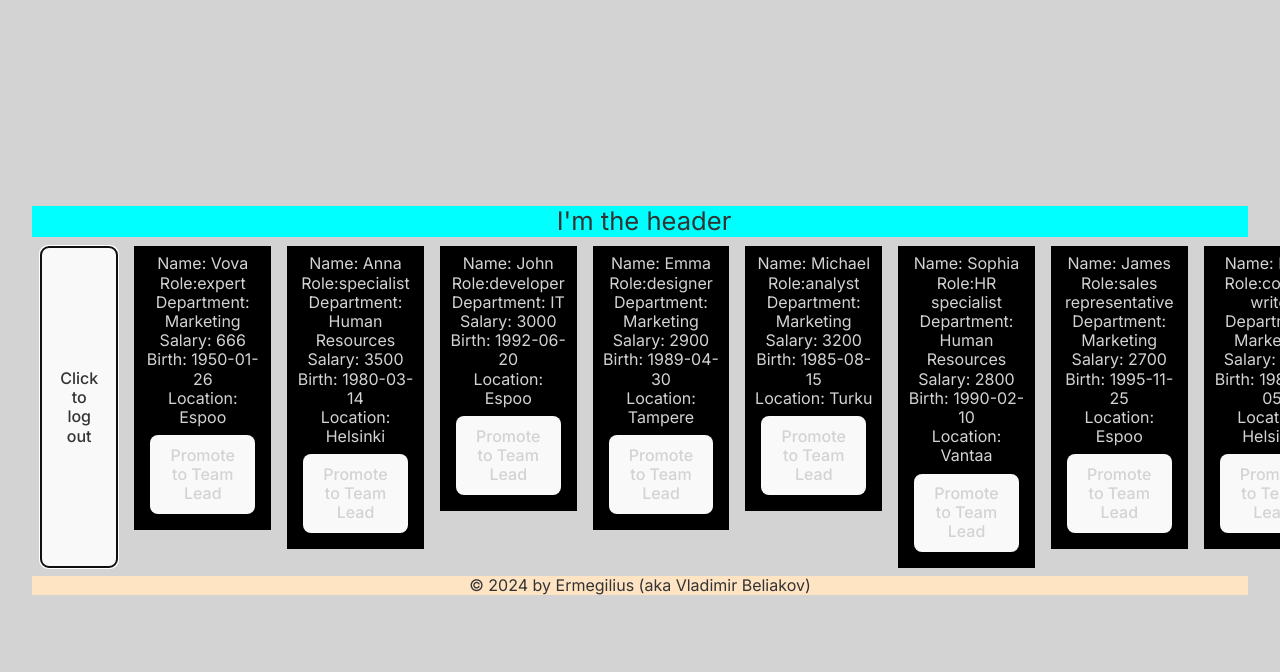
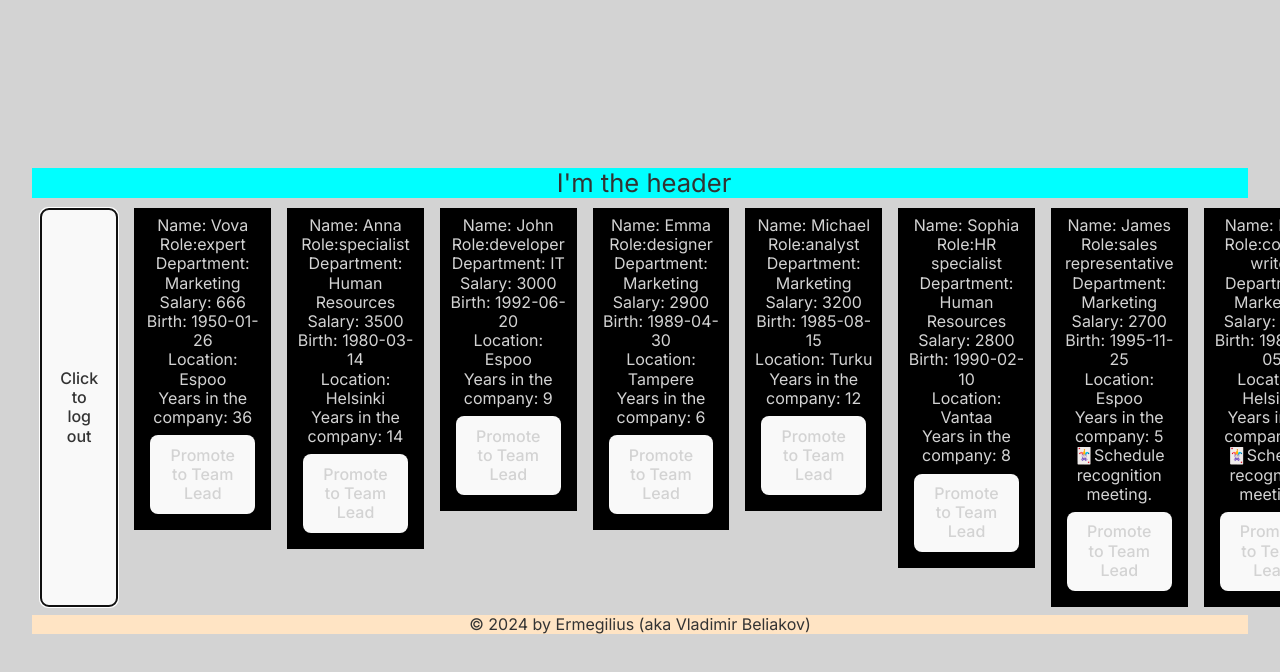
Before and after one commit to Ermegilius/reactOR, a React (Vite) app: page / in a window 1280 px wide. Both pictures are taken after a click on the button "Click to log in". Shown: the top 672 px of the page. Built offline with nearby package versions, Linux system fonts and the light colour scheme.

Commit message:
update: EmployeeCard.jsx. Finnish with the functionality

```diff
--- a/src/App.css
+++ b/src/App.css
@@ -4,7 +4,3 @@
   padding: 2rem;
   text-align: center;
 }
-
-.hidden{
-  display: none;
-}
--- a/src/components/EmployeeCard.jsx
+++ b/src/components/EmployeeCard.jsx
@@ -1,16 +1,33 @@
 import './EmployeeCard.css'
 import {useState} from 'react'
 
+const currentDate = new Date();
+
 function EmployeeCard(props) {
   const [teamLead, setTeamLead] = useState(props.teamLead);
+  const currentDate = new Date();
+  const startDate = new Date(props.startDate);
 
   const clickHandler = () => {
     setTeamLead(!teamLead);
   }
+  const yearsWorked = currentDate.getFullYear() - startDate.getFullYear();
+
+  const monthsWorked = () => {
+    let yearsDifference = currentDate.getFullYear() - startDate.getFullYear();
+    let monthsDifference = currentDate.getMonth() - startDate.getMonth();
+    if (monthsDifference < 0) {
+        yearsDifference -= 1;
+        monthsDifference += 12;
+    }
+    const monthsWorked = yearsDifference * 12 + monthsDifference;
+    return monthsWorked;
+  };
+
+  const congrats = "Schedule recognition meeting."
 
   return (
     <div className="card">
-
       <p>Name: {props.name}</p>
       <p>Role:{(teamLead === true)?
         (<span>⭐</span>):('')
@@ -19,7 +36,13 @@ function EmployeeCard(props) {
       <p>Salary: {props.salary}</p>
       <p>Birth: {props.birth}</p>
       <p>Location: {props.location}</p>
-      <p></p>
+      <p>Years in the company: {yearsWorked}</p>
+      {(yearsWorked%5===0&&yearsWorked!==0)?
+      (<p>&#127183;{congrats}</p>):('')
+      }
+      {(monthsWorked()<6)?
+      (<p>&#9997;Schedule probation review.</p>):('')
+      }
       <button onClick={clickHandler}>
         {(teamLead === false) ?
         ('Promote to Team Lead'):('Demote from Team Lead')}
```
